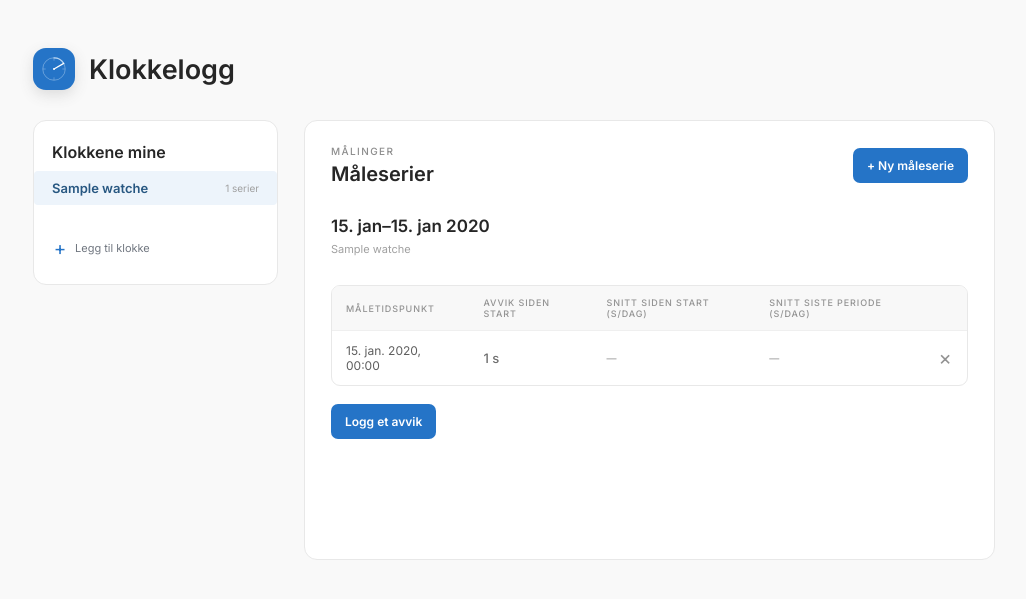
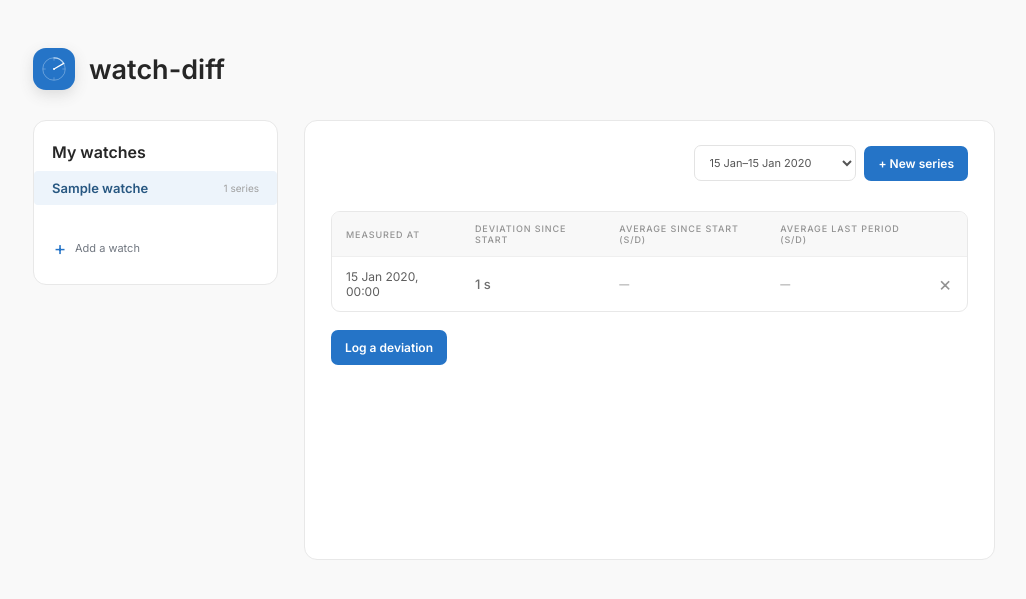
Before and after one commit to alexanderteinum/watch-drift, a Flask app: page / in a window 1280 px wide. Shown: the top 599 px of the page, without its empty margins (126-1152 px from the left). Run offline with Flask 3, Linux system fonts and the light colour scheme; tables that the repository leaves empty hold one stand-in row (values such as "Sample post").

Commit message:
Translate app and simplify series header

```diff
--- a/app.py
+++ b/app.py
@@ -66,7 +66,7 @@ def list_watches():
 def create_watch():
     name = (request.json or {}).get("name", "").strip()
     if not name:
-        return jsonify(error="Skriv inn et navn på klokka."), 400
+        return jsonify(error="Enter a name for the watch."), 400
     with connect_db() as db:
         cur = db.execute("INSERT INTO watches (name) VALUES (?)", (name,))
         watch_id = cur.lastrowid
@@ -93,7 +93,7 @@ def create_series():
     watch_id = data.get("watch_id")
     started_at = data.get("started_at") or datetime.now().astimezone().isoformat(timespec="minutes")
     if not watch_id:
-        return jsonify(error="Velg en klokke først."), 400
+        return jsonify(error="Select a watch first."), 400
     try:
         with connect_db() as db:
             cur = db.execute("INSERT INTO measurement_series (watch_id, started_at) VALUES (?, ?)",
@@ -102,7 +102,7 @@ def create_series():
             db.execute("INSERT INTO measurements (series_id, measured_at, offset_seconds) VALUES (?, ?, 0)",
                        (series_id, started_at))
     except sqlite3.IntegrityError:
-        return jsonify(error="Fant ikke klokka du valgte."), 400
+        return jsonify(error="The selected watch was not found."), 400
     return jsonify(id=series_id), 201
 
 
@@ -111,7 +111,7 @@ def list_measurements(series_id):
     with connect_db() as db:
         series = db.execute("SELECT id, watch_id, started_at FROM measurement_series WHERE id = ?", (series_id,)).fetchone()
         if not series:
-            return jsonify(error="Måleserien finnes ikke."), 404
+            return jsonify(error="Measurement series not found."), 404
         rows = db.execute("SELECT id, measured_at, offset_seconds FROM measurements WHERE series_id = ? ORDER BY julianday(measured_at), id",
                           (series_id,)).fetchall()
     return jsonify(series=dict(series), measurements=[dict(row) for row in rows])
@@ -125,7 +125,7 @@ def delete_measurement(series_id, measurement_id):
             (measurement_id, series_id),
         ).fetchone()
         if not measurement:
-            return jsonify(error="Målingen finnes ikke."), 404
+            return jsonify(error="Measurement not found."), 404
 
         first = db.execute(
             "SELECT id FROM measurements WHERE series_id = ? ORDER BY julianday(measured_at), id LIMIT 1",
@@ -159,10 +159,10 @@ def add_measurement(series_id):
     try:
         offset = float(data.get("offset_seconds"))
     except (TypeError, ValueError):
-        return jsonify(error="Avvik må være et tall i sekunder."), 400
+        return jsonify(error="Deviation must be a number of seconds."), 400
     with connect_db() as db:
         if not db.execute("SELECT 1 FROM measurement_series WHERE id = ?", (series_id,)).fetchone():
-            return jsonify(error="Måleserien finnes ikke."), 404
+            return jsonify(error="Measurement series not found."), 404
         cur = db.execute("INSERT INTO measurements (series_id, measured_at, offset_seconds) VALUES (?, ?, ?)",
                          (series_id, measured_at, offset))
     return jsonify(id=cur.lastrowid), 201
--- a/static/app.js
+++ b/static/app.js
@@ -15,7 +15,7 @@ function updateReferenceClock() {
   const now = new Date();
   const time = $('#reference-time');
   time.dateTime = now.toISOString();
-  time.textContent = new Intl.DateTimeFormat('nb-NO', {
+  time.textContent = new Intl.DateTimeFormat('en-GB', {
     hour: '2-digit', minute: '2-digit', second: '2-digit', hourCycle: 'h23'
   }).format(now);
 }
@@ -23,7 +23,7 @@ function updateReferenceClock() {
 async function api(url, options = {}) {
   const response = await fetch(url, { ...options, headers: { 'Content-Type': 'application/json', ...(options.headers || {}) } });
   const data = await response.json();
-  if (!response.ok) throw new Error(data.error || 'Noe gikk galt.');
+  if (!response.ok) throw new Error(data.error || 'Something went wrong.');
   return data;
 }
 
@@ -41,8 +41,8 @@ async function refreshWatches() {
 function renderWatchList() {
   $('#watch-list').innerHTML = watches.map(w => {
     const isSelected = w.id === selectedWatchId;
-    return `<li class="watch-item${isSelected ? ' selected' : ''}" data-watch-id="${w.id}"><button type="button" class="watch-select" aria-pressed="${isSelected}"><span class="watch-name">${escapeHtml(w.name)}</span></button><span class="watch-series">${w.series_count} serier</span></li>`;
-  }).join('') || '<li class="muted">Ingen klokker lagt til</li>';
+    return `<li class="watch-item${isSelected ? ' selected' : ''}" data-watch-id="${w.id}"><button type="button" class="watch-select" aria-pressed="${isSelected}"><span class="watch-name">${escapeHtml(w.name)}</span></button><span class="watch-series">${w.series_count} series</span></li>`;
+  }).join('') || '<li class="muted">No watches added</li>';
 }
 
 async function refreshSeries() {
@@ -50,11 +50,11 @@ async function refreshSeries() {
   if (selectedWatchId === null) selectedWatchId = allSeries[0]?.watch_id ?? watches[0]?.id ?? null;
   const series = allSeries.filter(s => s.watch_id === selectedWatchId);
   const selectedWatch = watches.find(w => w.id === selectedWatchId);
-  $('#empty-state h3').textContent = selectedWatch ? `Ingen måleserier for ${selectedWatch.name} ennå` : 'Ingen klokker lagt til';
-  $('#empty-state p').textContent = selectedWatch ? 'Start en måleserie når du stiller klokka.' : 'Legg til en klokke for å komme i gang.';
+  $('#empty-state h3').textContent = selectedWatch ? `No measurement series for ${selectedWatch.name} yet` : 'No watches added';
+  $('#empty-state p').textContent = selectedWatch ? 'Start a measurement series when you set the watch.' : 'Add a watch to get started.';
   $('#empty-state').hidden = series.length > 0;
   const picker = $('#series-picker');
-  picker.hidden = series.length < 2;
+  picker.hidden = series.length === 0;
   picker.innerHTML = series.map(s => `<option value="${s.id}">${dateRangeLabel(s.started_at, s.ended_at)}</option>`).join('');
   if (!series.some(s => s.id === selectedSeries)) selectedSeries = series[0]?.id ?? null;
   $('#series-area').hidden = !selectedSeries;
@@ -77,13 +77,13 @@ function escapeHtml(value) {
 
 function dateLabel(value) {
   const date = new Date(value);
-  return new Intl.DateTimeFormat('nb-NO', { dateStyle: 'medium', timeStyle: 'short' }).format(date);
+  return new Intl.DateTimeFormat('en-GB', { dateStyle: 'medium', timeStyle: 'short' }).format(date);
 }
 
 function dateRangeLabel(startValue, endValue) {
   const start = new Date(startValue);
   const end = new Date(endValue || startValue);
-  const shortDate = date => new Intl.DateTimeFormat('nb-NO', { day: 'numeric', month: 'short' }).format(date).replace(/\.$/, '');
+  const shortDate = date => new Intl.DateTimeFormat('en-GB', { day: 'numeric', month: 'short' }).format(date).replace(/\.$/, '');
   const startYear = start.getFullYear();
   const endYear = end.getFullYear();
   return startYear === endYear
@@ -92,11 +92,11 @@ function dateRangeLabel(startValue, endValue) {
 }
 
 function fixedSeconds(value) {
-  return new Intl.NumberFormat('nb-NO', { minimumFractionDigits: 2, maximumFractionDigits: 2 }).format(value);
+  return new Intl.NumberFormat('en-GB', { minimumFractionDigits: 2, maximumFractionDigits: 2 }).format(value);
 }
 
 function wholeSeconds(value) {
-  return new Intl.NumberFormat('nb-NO', { maximumFractionDigits: 0 }).format(value);
+  return new Intl.NumberFormat('en-GB', { maximumFractionDigits: 0 }).format(value);
 }
 
 async function showSeries(id) {
@@ -105,9 +105,6 @@ async function showSeries(id) {
   $('#series-area').hidden = false;
   selectedWatchId = data.series.watch_id;
   renderWatchList();
-  $('#series-name').textContent = dateRangeLabel(data.series.started_at, data.measurements.at(-1)?.measured_at || data.series.started_at);
-  const watch = watches.find(w => w.id === data.series.watch_id);
-  $('#series-meta').textContent = watch?.name || '';
   $('#measurement-rows').innerHTML = data.measurements.map((m, index) => {
     const first = data.measurements[0];
     const previous = data.measurements[index - 1];
@@ -117,14 +114,14 @@ async function showSeries(id) {
     const periodRate = periodDays > 0 ? (m.offset_seconds - previous.offset_seconds) / periodDays : null;
     const tone = m.offset_seconds < 0 ? 'slow' : m.offset_seconds > 0 ? 'fast' : '';
     const periodTone = periodRate === null ? '' : periodRate < 0 ? 'slow' : periodRate > 0 ? 'fast' : '';
-    return `<tr><td>${dateLabel(m.measured_at)}</td><td class="offset ${tone}">${wholeSeconds(m.offset_seconds)} s</td><td class="daily-rate">${averageRate === null ? '—' : `${fixedSeconds(averageRate)} s/d`}</td><td class="daily-rate ${periodTone}">${periodRate === null ? '—' : `${fixedSeconds(periodRate)} s/d`}</td><td class="delete-cell"><button type="button" class="delete-measurement" data-measurement-id="${m.id}" data-is-start="${index === 0}" data-is-only="${data.measurements.length === 1}" aria-label="Slett måling ${dateLabel(m.measured_at)}" title="Slett måling">×</button></td></tr>`;
+    return `<tr><td>${dateLabel(m.measured_at)}</td><td class="offset ${tone}">${wholeSeconds(m.offset_seconds)} s</td><td class="daily-rate">${averageRate === null ? '—' : `${fixedSeconds(averageRate)} s/d`}</td><td class="daily-rate ${periodTone}">${periodRate === null ? '—' : `${fixedSeconds(periodRate)} s/d`}</td><td class="delete-cell"><button type="button" class="delete-measurement" data-measurement-id="${m.id}" data-is-start="${index === 0}" data-is-only="${data.measurements.length === 1}" aria-label="Delete measurement ${dateLabel(m.measured_at)}" title="Delete measurement">×</button></td></tr>`;
   }).join('');
   const ms = data.measurements;
 }
 
 $('#watch-form').addEventListener('submit', async e => {
   e.preventDefault();
-  try { const watch = await api('/api/watches', { method: 'POST', body: JSON.stringify({ name: $('#watch-name').value }) }); selectedWatchId = watch.id; selectedSeries = null; $('#watch-name').value = ''; $('#watch-form').closest('details').open = false; await refreshWatches(); await refreshSeries(); toast('Klokka ble lagt til.'); }
+  try { const watch = await api('/api/watches', { method: 'POST', body: JSON.stringify({ name: $('#watch-name').value }) }); selectedWatchId = watch.id; selectedSeries = null; $('#watch-name').value = ''; $('#watch-form').closest('details').open = false; await refreshWatches(); await refreshSeries(); toast('Watch added.'); }
   catch (err) { toast(err.message); }
 });
 
@@ -145,17 +142,17 @@ $('#measurement-rows').addEventListener('click', async e => {
   const isStart = button.dataset.isStart === 'true';
   const isOnly = button.dataset.isOnly === 'true';
   const message = isOnly
-    ? 'Dette er seriens eneste måling. Slett målingen og den tomme serien?'
+    ? 'This is the only measurement in this series. Delete the measurement and the empty series?'
     : isStart
-      ? 'Dette er seriens startmåling. Slette den og starte serien på nytt fra neste måling? Avvikene regnes om.'
-      : 'Slette denne målingen?';
+      ? 'This is the starting measurement. Delete it and restart the series from the next measurement? Deviations will be recalculated.'
+      : 'Delete this measurement?';
   if (!window.confirm(message)) return;
   try {
     const result = await api(`/api/series/${selectedSeries}/measurements/${button.dataset.measurementId}`, { method: 'DELETE' });
     if (result.series_deleted) selectedSeries = null;
     await refreshWatches();
     await refreshSeries();
-    toast(result.series_deleted ? 'Målingen og den tomme serien ble slettet.' : 'Målingen ble slettet.');
+    toast(result.series_deleted ? 'Measurement and empty series deleted.' : 'Measurement deleted.');
   } catch (err) { toast(err.message); }
 });
 $('#cancel-series').addEventListener('click', () => $('#series-dialog').close());
@@ -164,7 +161,7 @@ $('#series-form').addEventListener('submit', async e => {
   try {
     const watchId = selectedWatchId;
     const result = await api('/api/series', { method: 'POST', body: JSON.stringify({ watch_id: watchId, started_at: new Date($('#started-at').value).toISOString() }) });
-    $('#series-dialog').close(); selectedWatchId = watchId; selectedSeries = result.id; await refreshWatches(); await refreshSeries(); toast('Måleserien er startet.');
+    $('#series-dialog').close(); selectedWatchId = watchId; selectedSeries = result.id; await refreshWatches(); await refreshSeries(); toast('Measurement series started.');
   } catch (err) { toast(err.message); }
 });
 
@@ -181,7 +178,7 @@ $('#measurement-form').addEventListener('submit', async e => {
   if (!selectedSeries) return;
   try {
     await api(`/api/series/${selectedSeries}/measurements`, { method: 'POST', body: JSON.stringify({ measured_at: new Date($('#measured-at').value).toISOString(), offset_seconds: $('#offset').value }) });
-    $('#measurement-dialog').close(); $('#offset').value = ''; $('#measured-at').value = localDateTime(); await showSeries(selectedSeries); await refreshWatches(); toast('Målingen ble lagret.');
+    $('#measurement-dialog').close(); $('#offset').value = ''; $('#measured-at').value = localDateTime(); await showSeries(selectedSeries); await refreshWatches(); toast('Measurement saved.');
   } catch (err) { toast(err.message); }
 });
 
--- a/static/style.css
+++ b/static/style.css
@@ -24,6 +24,7 @@ input:focus,select:focus{border-color:#8196ad;box-shadow:0 0 0 3px #8196ad20}
 .clock-date{font-size:10px}
 .clock-source{display:none}
 .series-actions{display:flex;align-items:center;gap:8px}
+.series-toolbar{justify-content:flex-end}
 .series-picker{width:auto;max-width:240px;padding:9px 28px 9px 10px;font-size:11px;color:#555}
 @media(max-width:600px){.top{align-items:flex-start;gap:12px;margin-bottom:24px}.brand{gap:9px}.brand .eyebrow{font-size:8px}.brand h1{font-size:20px}.mark{width:32px;height:32px}.reference-clock{display:grid;grid-template-columns:auto auto;gap:3px 8px;padding:7px 9px}.clock-caption{justify-content:flex-end}.clock-time{font-size:20px;grid-column:1 / -1}.clock-date{grid-column:1 / -1;font-size:9px}}
 @media(max-width:520px){.content>.section-title{align-items:flex-start}.series-actions{flex-direction:column;align-items:stretch}.series-picker{max-width:100%}}
--- a/templates/index.html
+++ b/templates/index.html
@@ -1,56 +1,55 @@
 <!doctype html>
-<html lang="no">
+<html lang="en">
 <head>
   <meta charset="utf-8">
   <meta name="viewport" content="width=device-width, initial-scale=1">
-  <title>Klokkelogg</title>
+  <title>watch-diff</title>
   <link rel="stylesheet" href="{{ url_for('static', filename='style.css') }}">
   <script src="{{ url_for('static', filename='app.js') }}" defer></script>
 </head>
 <body>
   <main class="page">
     <header class="top">
-      <div class="brand"><div class="mark"><img src="{{ url_for('static', filename='logo.svg') }}" alt="" aria-hidden="true"></div><h1>Klokkelogg</h1></div>
+      <div class="brand"><div class="mark"><img src="{{ url_for('static', filename='logo.svg') }}" alt="" aria-hidden="true"></div><h1>watch-diff</h1></div>
     </header>
     <section class="layout">
       <aside class="sidebar">
-        <div class="section-title"><h2>Klokkene mine</h2></div>
+        <div class="section-title"><h2>My watches</h2></div>
         <ul id="watch-list" class="watch-list"></ul>
         <details class="add-watch">
-          <summary><span class="add-watch-plus" aria-hidden="true">+</span><span>Legg til klokke</span></summary>
+          <summary><span class="add-watch-plus" aria-hidden="true">+</span><span>Add a watch</span></summary>
           <form id="watch-form">
-            <label for="watch-name">Klokkenavn</label>
-            <div class="inline"><input id="watch-name" required><button class="icon-button" aria-label="Legg til klokke">+</button></div>
+            <label for="watch-name">Watch name</label>
+            <div class="inline"><input id="watch-name" required><button class="icon-button" aria-label="Add watch">+</button></div>
           </form>
         </details>
       </aside>
       <section class="content">
-        <div class="section-title"><div><p class="eyebrow">MÅLINGER</p><h2>Måleserier</h2></div><div class="series-actions"><select id="series-picker" class="series-picker" aria-label="Velg måleserie" hidden></select><button id="new-series" class="button primary">+ Ny måleserie</button></div></div>
-        <div id="empty-state" class="empty"><div class="empty-icon">◷</div><h3>Ingen måleserier ennå</h3><p>Legg til en klokke og start en serie når du stiller den.</p></div>
+        <div class="section-title series-toolbar"><div class="series-actions"><select id="series-picker" class="series-picker" aria-label="Select measurement period" hidden></select><button id="new-series" class="button primary">+ New series</button></div></div>
+        <div id="empty-state" class="empty"><div class="empty-icon">◷</div><h3>No measurement series yet</h3><p>Add a watch and start a series when you set it.</p></div>
         <div id="series-area" class="series-area" hidden>
-          <div class="series-heading"><div><h3 id="series-name"></h3><p id="series-meta" class="muted"></p></div></div>
-          <div class="table-wrap"><table><thead><tr><th>MÅLETIDSPUNKT</th><th>AVVIK SIDEN START</th><th>SNITT SIDEN START (S/DAG)</th><th>SNITT SISTE PERIODE (S/DAG)</th><th></th></tr></thead><tbody id="measurement-rows"></tbody></table></div>
-          <button id="open-measurement-dialog" class="button primary log-button">Logg et avvik</button>
+          <div class="table-wrap"><table><thead><tr><th>MEASURED AT</th><th>DEVIATION SINCE START</th><th>AVERAGE SINCE START (S/D)</th><th>AVERAGE LAST PERIOD (S/D)</th><th></th></tr></thead><tbody id="measurement-rows"></tbody></table></div>
+          <button id="open-measurement-dialog" class="button primary log-button">Log a deviation</button>
         </div>
       </section>
     </section>
   </main>
   <dialog id="series-dialog">
     <form id="series-form" method="dialog">
-      <div class="dialog-head"><div><p class="eyebrow">NY MÅLING</p><h2>Start en måleserie</h2></div><button class="close" value="cancel" aria-label="Lukk">×</button></div>
-      <p class="dialog-copy">Still den valgte klokka etter en pålitelig tidskilde først. Startpunktet registreres som 0 sekunders avvik.</p>
-      <label>Tidspunkt for stilling<input id="started-at" type="datetime-local" required></label>
-      <div class="dialog-actions"><button type="button" class="button secondary" id="cancel-series">Avbryt</button><button class="button primary" value="default">Start serie</button></div>
+      <div class="dialog-head"><div><p class="eyebrow">NEW SERIES</p><h2>Start a measurement series</h2></div><button class="close" value="cancel" aria-label="Close">×</button></div>
+      <p class="dialog-copy">First, set the selected watch using a reliable time source. The starting point is recorded as a deviation of 0 seconds.</p>
+      <label>Time set<input id="started-at" type="datetime-local" required></label>
+      <div class="dialog-actions"><button type="button" class="button secondary" id="cancel-series">Cancel</button><button class="button primary" value="default">Start series</button></div>
     </form>
   </dialog>
   <dialog id="measurement-dialog" class="measurement-dialog">
-    <div class="dialog-head"><div><p class="eyebrow">NY MÅLING</p><h2>Logg et avvik</h2></div><button type="button" class="close" id="close-measurement-dialog" aria-label="Lukk">×</button></div>
-    <section class="reference-clock measurement-clock" aria-label="Referansetid">
+    <div class="dialog-head"><div><p class="eyebrow">NEW MEASUREMENT</p><h2>Log a deviation</h2></div><button type="button" class="close" id="close-measurement-dialog" aria-label="Close">×</button></div>
+    <section class="reference-clock measurement-clock" aria-label="Reference time">
       <time id="reference-time" class="clock-time" aria-live="off">--:--:--</time>
-      <p class="clock-source">Lokal tid fra enheten din</p>
+      <p class="clock-source">Local device time</p>
     </section>
     <form id="measurement-form" class="measurement-form">
-      <div class="fields"><label>Tidspunkt<input id="measured-at" type="datetime-local" required></label><label>Avvik i sekunder<input id="offset" type="number" step="1" required></label><button class="button primary">Lagre måling</button></div>
+      <div class="fields"><label>Time<input id="measured-at" type="datetime-local" required></label><label>Deviation in seconds<input id="offset" type="number" step="1" required></label><button class="button primary">Save measurement</button></div>
     </form>
   </dialog>
   <div id="toast" role="status" class="toast"></div>
```
Also changed, not shown: README.md.
